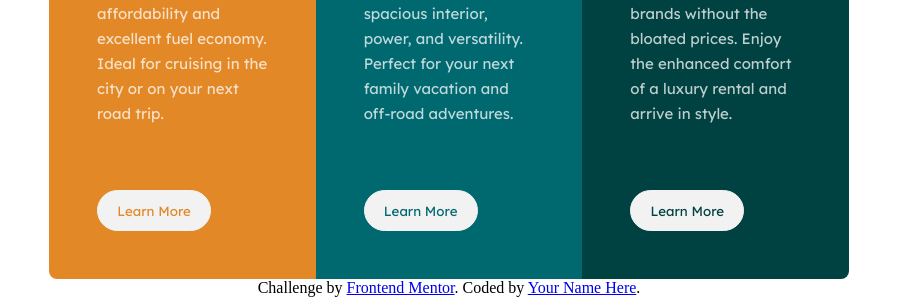
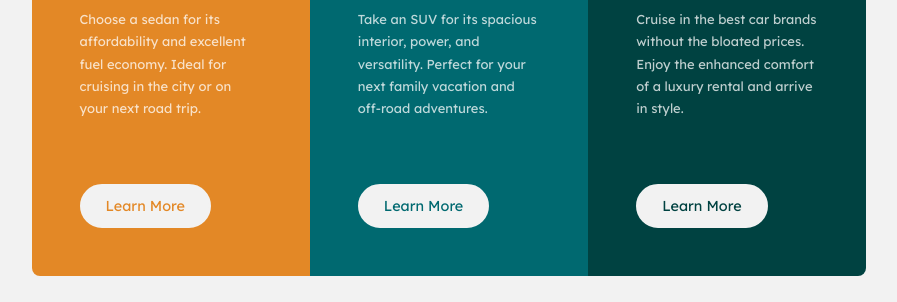
Before and after one commit to oliviaphyu/3-column-card-challenge, a plain HTML site: page index.html in a window 1280 px wide. Shown: the part 348-650 px from the top of the page, without its empty margins (191-1088 px from the left). Drawn offline with Linux system fonts and the light colour scheme.

Commit message:
Updating style.css

```diff
--- a/index.html
+++ b/index.html
@@ -40,7 +40,7 @@
 
   <div class="attribution">
     Challenge by <a href="https://www.frontendmentor.io?ref=challenge" target="_blank">Frontend Mentor</a>.
-    Coded by <a href="#">Your Name Here</a>.
+    Coded by <a href="https://www.frontendmentor.io/profile/oliviaphyu">Phyu Sin Lin</a>.
   </div>
 </body>
 </html>
--- a/style.css
+++ b/style.css
@@ -20,6 +20,7 @@
 }
 
 body{
+    background-color: var(--very-light-gray);
     height: 100vh;
     display: flex;
     flex-direction: column;
@@ -28,9 +29,10 @@ body{
 }
 
 .container{
-    max-width: 800px;
+    max-width: 835px;
     display: flex;
     border-radius: 0.5rem;
+    margin-top: 5rem;
 }
 
 .container .container-one{
@@ -61,6 +63,7 @@ h2{
     margin-top: 1.5rem;
     color: var(--very-light-gray);
     font-family: var(--font-family-big-shoulder);
+    font-size: 2.5rem;
     font-weight: 700;
     text-transform: uppercase;
 }
@@ -69,52 +72,81 @@ p{
     margin-top: 1.5rem;
     color: var(--transparent-white);
     font-family: var(--font-family-lexe);
-    font-size: 15px;
-    line-height: 25px;
+    font-size: 13px;
+    line-height: 1.4rem;
 }
 
 button{
     cursor: pointer;
     margin-top: 4rem;
-    padding: 0.7rem 1.2rem;
+    padding: 0.7rem 1.5rem;
     border-radius: 2rem;
     font-family: var(--font-family-lexe);
+    font-size: 0.9rem;
     font-weight: 400;
 }
 
 .container-one button{
     color: var(--bright-orange);
     background-color: var(--very-light-gray);
-    border: 1px solid var(--very-light-gray);
+    border: 2px solid var(--very-light-gray);
+    transition: all 200ms ease-in-out;
+}
+
+.container-one button:hover{
+    color: var(--very-light-gray);
+    background-color: var(--bright-orange);
+    border: 2px solid var(--very-light-gray);
 }
 
 .container-two button{
     color: var(--dark-cyan);
     background-color: var(--very-light-gray);
-    border: 1px solid var(--very-light-gray);
+    border: 2px solid var(--very-light-gray);
+    transition: all 200ms ease-in-out;
+}
+
+.container-two button:hover{
+    color: var(--very-light-gray);
+    background-color: var(--dark-cyan);
+    border: 2px solid var(--very-light-gray);
 }
 
 .container-three button{
     color: var(--very-dark-cyan);
     background-color: var(--very-light-gray);
-    border: 1px solid var(--very-light-gray);
+    border: 2px solid var(--very-light-gray);
+    transition: all 200ms ease-in-out;
 }
 
-@media (max-width: 800px) {
-    .container{
-        max-width: 750px;
-    }
+.container-three button:hover{
+    color: var(--very-light-gray);
+    background-color: var(--very-dark-cyan);
+    border: 2px solid var(--very-light-gray);
 }
 
-@media (max-width: 700px) {
-    .container{
-        max-width: 600px;
-    }
-}
+.attribution{
+    margin: 2rem;
+    text-align: center;
+    color: var(--dark-cyan);
+    font-family: var(--font-family-lexe);
+    font-size: 1.2rem;
+  }
 
-@media (max-width: 601px) {
+  .attribution a{
+    color: var(--bright-orange);
+    font-weight: 500;
+    text-decoration: none;
+    cursor: pointer;
+  }
+
+  .attribution a:hover{
+    text-decoration: underline;
+  }
+
+@media (max-width: 850px) {
     body{
-        height: 250vh;
+        height: 270vh;
     }
     .container{
         max-width: 300px;
```
